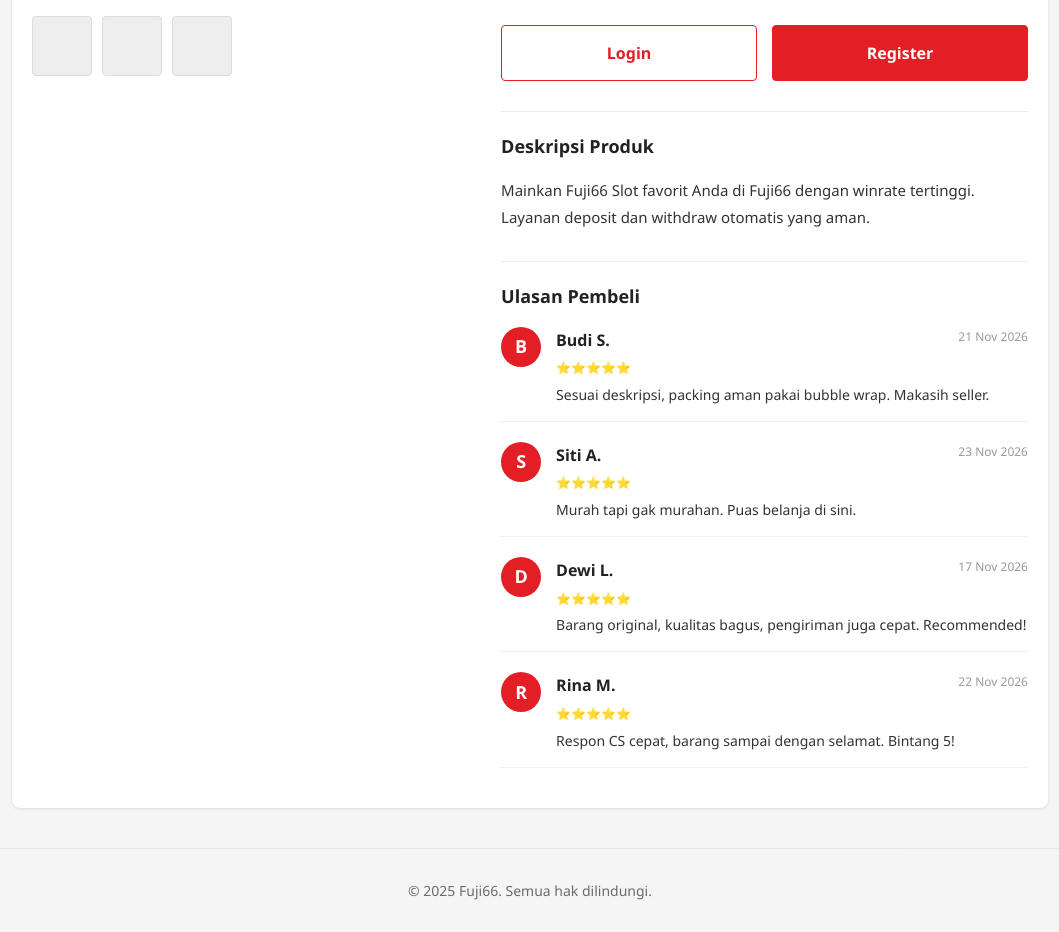
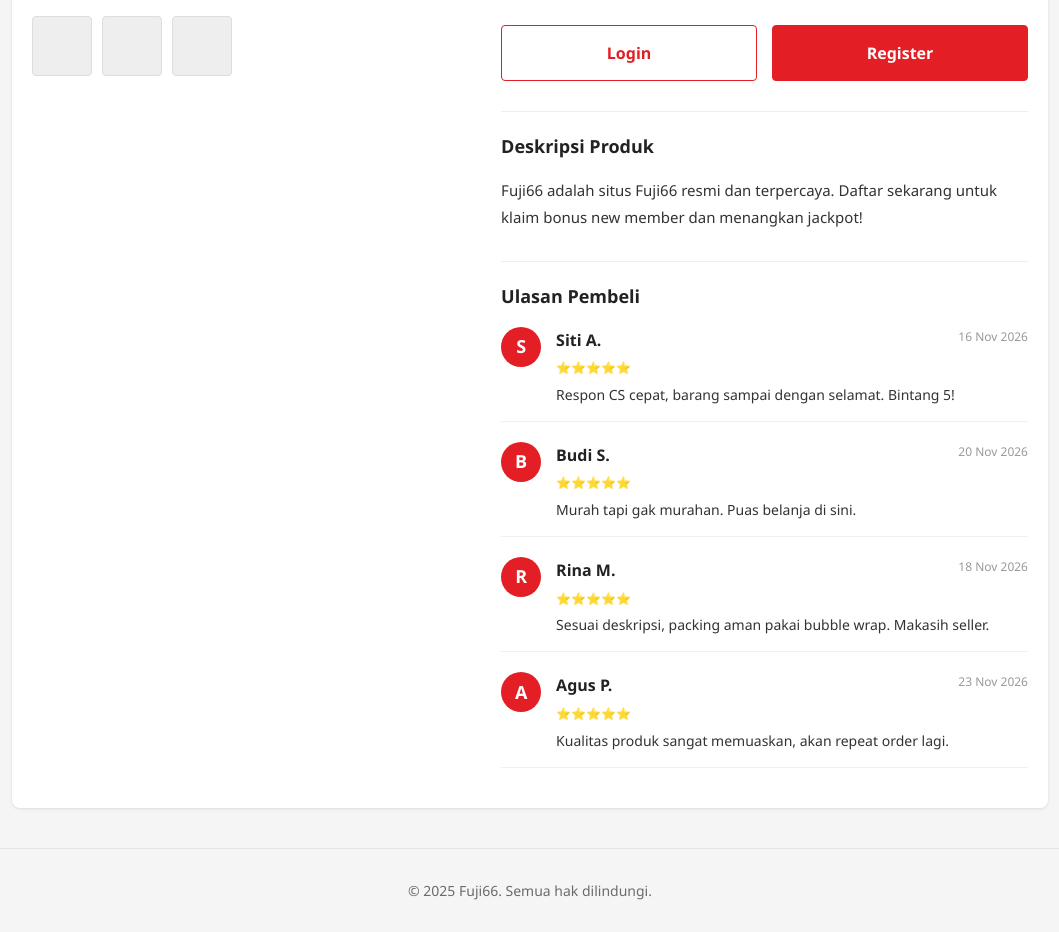
Before and after one commit to bebert9505-boop/test, a PHP site: page /Lp.php in a window 1280 px wide. Shown: the part 482-1414 px from the top of the page, without its empty margins (110-1169 px from the left). Run offline with PHP 8.4, Linux system fonts and the light colour scheme.

Commit message:
Update Lp.php

```diff
--- a/Lp.php
+++ b/Lp.php
@@ -3,14 +3,14 @@
 <head>
 <meta charset="UTF-8">
 <meta name="viewport" content="width=device-width, initial-scale=1.0">
-<title>Daftar Slot Fuji66 Login Resmi &amp; Winrate Tinggi di Fuji66</title>
-<meta name="description" content="Mainkan Fuji66 Slot favorit Anda di Fuji66 dengan winrate tertinggi. Layanan deposit dan withdraw otomatis yang aman.">
+<title>Fuji66 | Link Slot Fuji66 Online 24 Jam</title>
+<meta name="description" content="Fuji66 adalah situs Fuji66 resmi dan terpercaya. Daftar sekarang untuk klaim bonus new member dan menangkan jackpot!">
 <meta name="keywords" content="Fuji66, Fuji66 Slot, Fuji66 Daftar, Fuji66 Login, Fuji66">
 <meta name="robots" content="index, follow">
-<meta property="og:title" content="Daftar Slot Fuji66 Login Resmi &amp; Winrate Tinggi di Fuji66">
-<meta property="og:description" content="Mainkan Fuji66 Slot favorit Anda di Fuji66 dengan winrate tertinggi. Layanan deposit dan withdraw otomatis yang aman.">
+<meta property="og:title" content="Fuji66 | Link Slot Fuji66 Online 24 Jam">
+<meta property="og:description" content="Fuji66 adalah situs Fuji66 resmi dan terpercaya. Daftar sekarang untuk klaim bonus new member dan menangkan jackpot!">
 <meta property="og:type" content="website">
-<link rel="canonical" href="https://hoperamdhanu.org/support-us/">
+<link rel="canonical" href="https://www.theartbundle.com/page/contact-us">
 <link rel="amphtml" href="https://fuji66.bebert9505.workers.dev/">
 <link rel='dns-prefetch' href='//thumbs.ebaystatic.com'>
 <link rel='dns-prefetch' href='//vi.vipr.ebaydesc.com'>
@@ -27,34 +27,34 @@
   "mainEntity": [
     {
       "@type": "Question",
+      "name": "Bagaimana jika saya lupa password?",
+      "acceptedAnswer": {
+        "@type": "Answer",
+        "text": "Hubungi CS kami melalui live chat untuk reset password."
+      }
+    },
+    {
+      "@type": "Question",
+      "name": "Apa itu slot gacor?",
+      "acceptedAnswer": {
+        "@type": "Answer",
+        "text": "Istilah untuk permainan slot yang sedang memiliki RTP tinggi dan sering memberikan kemenangan."
+      }
+    },
+    {
+      "@type": "Question",
+      "name": "Apa itu RTP dalam slot?",
+      "acceptedAnswer": {
+        "@type": "Answer",
+        "text": "RTP (Return to Player) adalah persentase rata-rata kemenangan yang dikembalikan ke pemain dalam jangka panjang."
+      }
+    },
+    {
+      "@type": "Question",
       "name": "Berapa lama proses deposit?",
       "acceptedAnswer": {
         "@type": "Answer",
         "text": "Proses deposit hanya membutuhkan waktu kurang dari 1 menit (otomatis)."
-      }
-    },
-    {
-      "@type": "Question",
-      "name": "Apakah situs ini aman?",
-      "acceptedAnswer": {
-        "@type": "Answer",
-        "text": "Sangat aman, kami menggunakan sistem enkripsi SSL berlapis."
-      }
-    },
-    {
-      "@type": "Question",
-      "name": "Apakah ada batasan penarikan?",
-      "acceptedAnswer": {
-        "@type": "Answer",
-        "text": "Tidak ada batasan maksimal penarikan, Anda bisa WD berapapun kemenangan Anda."
-      }
-    },
-    {
-      "@type": "Question",
-      "name": "Apakah akun bisa dibekukan?",
-      "acceptedAnswer": {
-        "@type": "Answer",
-        "text": "Akun akan dibekukan jika terbukti melakukan kecurangan (bonus hunter, dll)."
       }
     }
   ]
@@ -279,7 +279,7 @@ footer{padding:30px 0;text-align:center;font-size:14px;opacity:.65;border-top:1p
 
       <div class="mp-container">
         <div class="mp-col-left">
-          <img src="https://i.ibb.co.com/zHh3JsL4/91a9a267-bfb4-4b67-baf9-5d9dbb6180fa.png" class="mp-img-main" alt="Product">
+          <img src="https://i.ibb.co.com/Z4NxWc0/58754aa3-d956-4465-88b0-879e5209e51c.png" class="mp-img-main" alt="Product">
           <div style="display:flex; gap:10px; margin-top:10px;">
             <div style="width:60px; height:60px; background:#eee; border:1px solid #ddd; border-radius:4px;"></div>
             <div style="width:60px; height:60px; background:#eee; border:1px solid #ddd; border-radius:4px;"></div>
@@ -288,7 +288,7 @@ footer{padding:30px 0;text-align:center;font-size:14px;opacity:.65;border-top:1p
         </div>
 
         <div class="mp-col-right">
-          <h1 class="mp-title">Daftar Slot Fuji66 Login Resmi &amp; Winrate Tinggi di Fuji66</h1>
+          <h1 class="mp-title">Fuji66 | Link Slot Fuji66 Online 24 Jam</h1>
           <div class="mp-rating">
             <span class="star">★★★★★</span> 4.8 | 1.2RB Terjual
           </div>
@@ -334,45 +334,33 @@ footer{padding:30px 0;text-align:center;font-size:14px;opacity:.65;border-top:1p
 
           <div class="mp-desc-section">
             <h2>Deskripsi Produk</h2>
-            <p>Mainkan Fuji66 Slot favorit Anda di Fuji66 dengan winrate tertinggi. Layanan deposit dan withdraw otomatis yang aman.</p>
+            <p>Fuji66 adalah situs Fuji66 resmi dan terpercaya. Daftar sekarang untuk klaim bonus new member dan menangkan jackpot!</p>
           </div>
 
           <div class="mp-review-section">
             <h2>Ulasan Pembeli</h2>
 
       <div class="review-item">
+        <div class="review-avatar">S</div>
+        <div class="review-content">
+          <div class="review-header">
+            <strong>Siti A.</strong>
+            <span class="review-date">16 Nov 2026</span>
+          </div>
+          <div class="review-stars">⭐⭐⭐⭐⭐</div>
+          <p class="review-text">Respon CS cepat, barang sampai dengan selamat. Bintang 5!</p>
+        </div>
+      </div>
+
+      <div class="review-item">
         <div class="review-avatar">B</div>
         <div class="review-content">
           <div class="review-header">
             <strong>Budi S.</strong>
-            <span class="review-date">21 Nov 2026</span>
-          </div>
-          <div class="review-stars">⭐⭐⭐⭐⭐</div>
-          <p class="review-text">Sesuai deskripsi, packing aman pakai bubble wrap. Makasih seller.</p>
-        </div>
-      </div>
-
-      <div class="review-item">
-        <div class="review-avatar">S</div>
-        <div class="review-content">
-          <div class="review-header">
-            <strong>Siti A.</strong>
-            <span class="review-date">23 Nov 2026</span>
+            <span class="review-date">20 Nov 2026</span>
           </div>
           <div class="review-stars">⭐⭐⭐⭐⭐</div>
           <p class="review-text">Murah tapi gak murahan. Puas belanja di sini.</p>
-        </div>
-      </div>
-
-      <div class="review-item">
-        <div class="review-avatar">D</div>
-        <div class="review-content">
-          <div class="review-header">
-            <strong>Dewi L.</strong>
-            <span class="review-date">17 Nov 2026</span>
-          </div>
-          <div class="review-stars">⭐⭐⭐⭐⭐</div>
-          <p class="review-text">Barang original, kualitas bagus, pengiriman juga cepat. Recommended!</p>
         </div>
       </div>
 
@@ -381,10 +369,22 @@ footer{padding:30px 0;text-align:center;font-size:14px;opacity:.65;border-top:1p
         <div class="review-content">
           <div class="review-header">
             <strong>Rina M.</strong>
-            <span class="review-date">22 Nov 2026</span>
+            <span class="review-date">18 Nov 2026</span>
           </div>
           <div class="review-stars">⭐⭐⭐⭐⭐</div>
-          <p class="review-text">Respon CS cepat, barang sampai dengan selamat. Bintang 5!</p>
+          <p class="review-text">Sesuai deskripsi, packing aman pakai bubble wrap. Makasih seller.</p>
+        </div>
+      </div>
+
+      <div class="review-item">
+        <div class="review-avatar">A</div>
+        <div class="review-content">
+          <div class="review-header">
+            <strong>Agus P.</strong>
+            <span class="review-date">23 Nov 2026</span>
+          </div>
+          <div class="review-stars">⭐⭐⭐⭐⭐</div>
+          <p class="review-text">Kualitas produk sangat memuaskan, akan repeat order lagi.</p>
         </div>
       </div>
 
```
